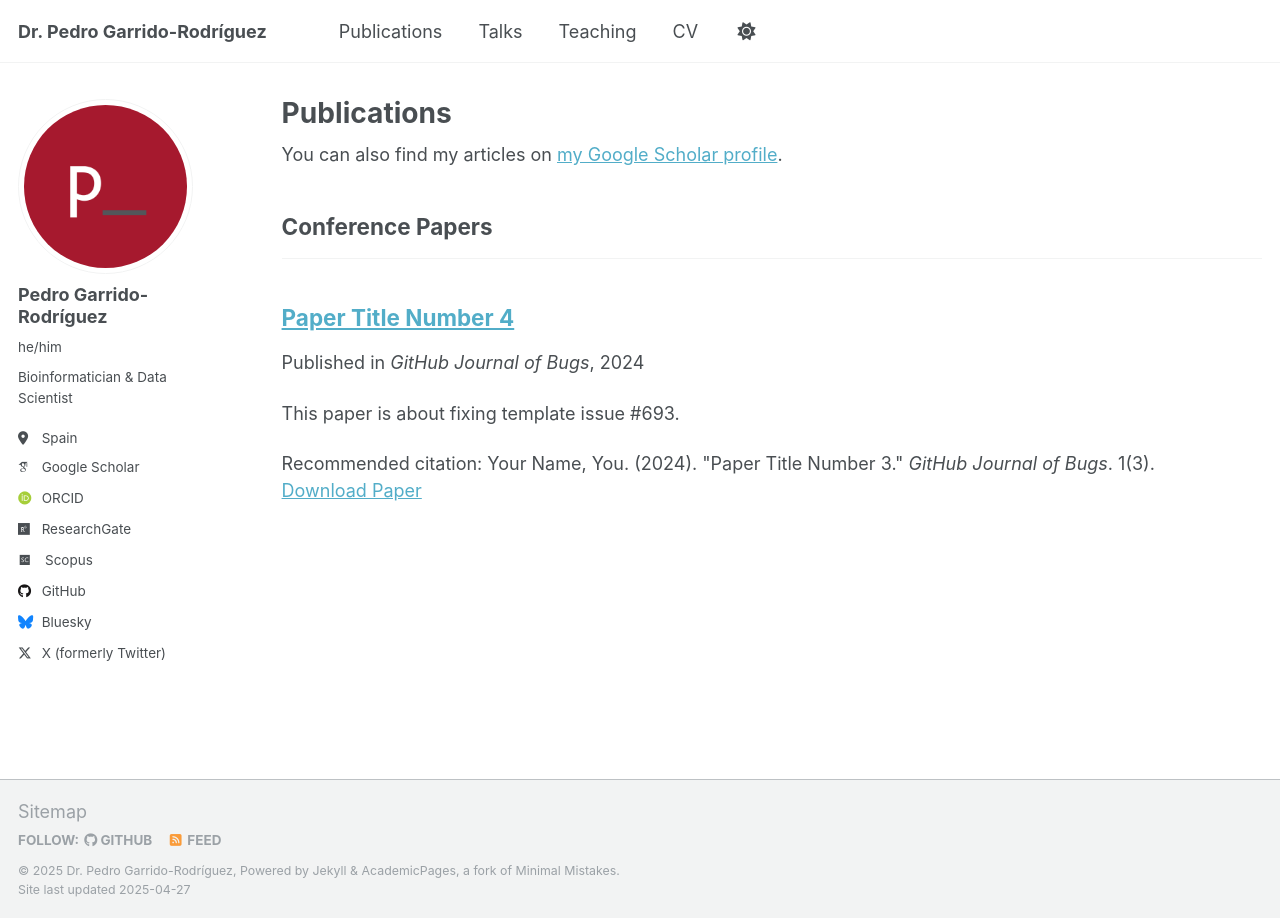
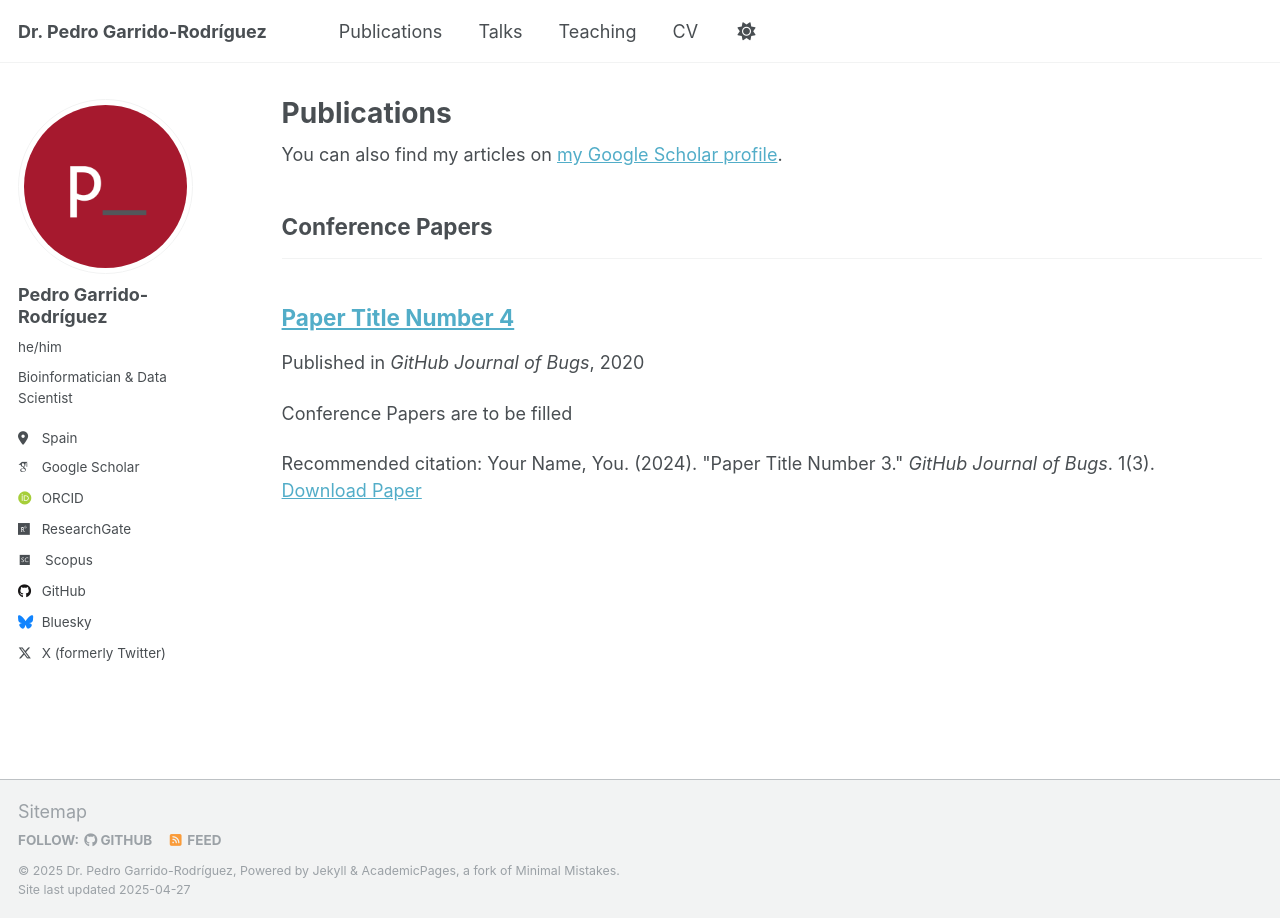
Before and after one commit to pedro-garridor/pedro-garridor.github.io, a Jekyll site: the page built from _pages/publications.html, in a window 1280 px wide. Built offline with Jekyll 4.4.1, drawn with Linux system fonts in a browser that asks for light colours; some web fonts are replaced.

Commit message:
Update 2024-02-17-paper-title-number-4.md

```diff
--- a/_publications/2024-02-17-paper-title-number-4.md
+++ b/_publications/2024-02-17-paper-title-number-4.md
@@ -3,8 +3,8 @@ title: "Paper Title Number 4"
 collection: publications
 category: conferences
 permalink: /publication/2024-02-17-paper-title-number-4
-excerpt: 'This paper is about fixing template issue #693.'
-date: 2024-02-17
+excerpt: 'Conference Papers are to be filled'
+date: 2020-01-01
 venue: 'GitHub Journal of Bugs'
 paperurl: 'http://academicpages.github.io/files/paper3.pdf'
 citation: 'Your Name, You. (2024). &quot;Paper Title Number 3.&quot; <i>GitHub Journal of Bugs</i>. 1(3).'
```
